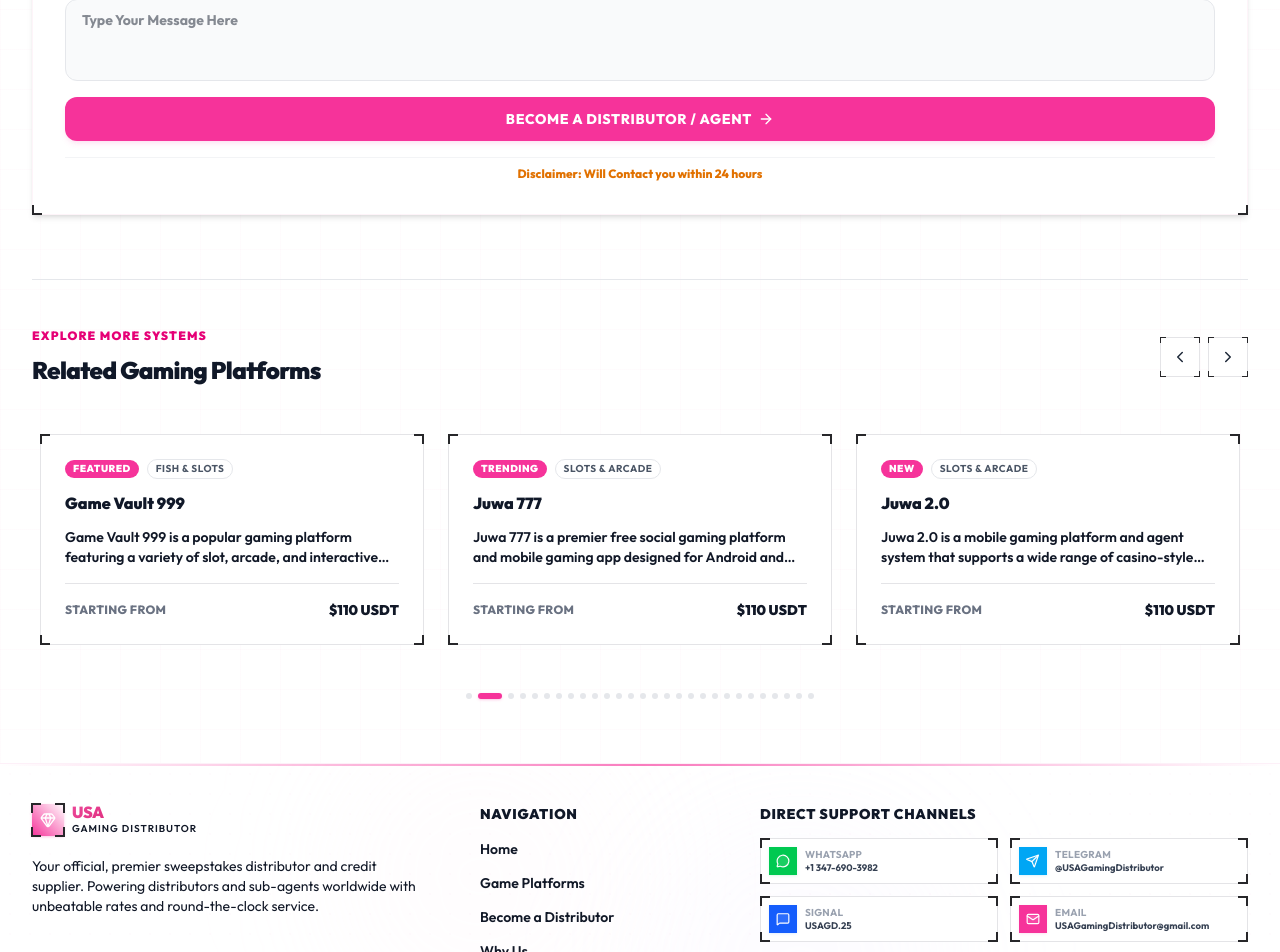
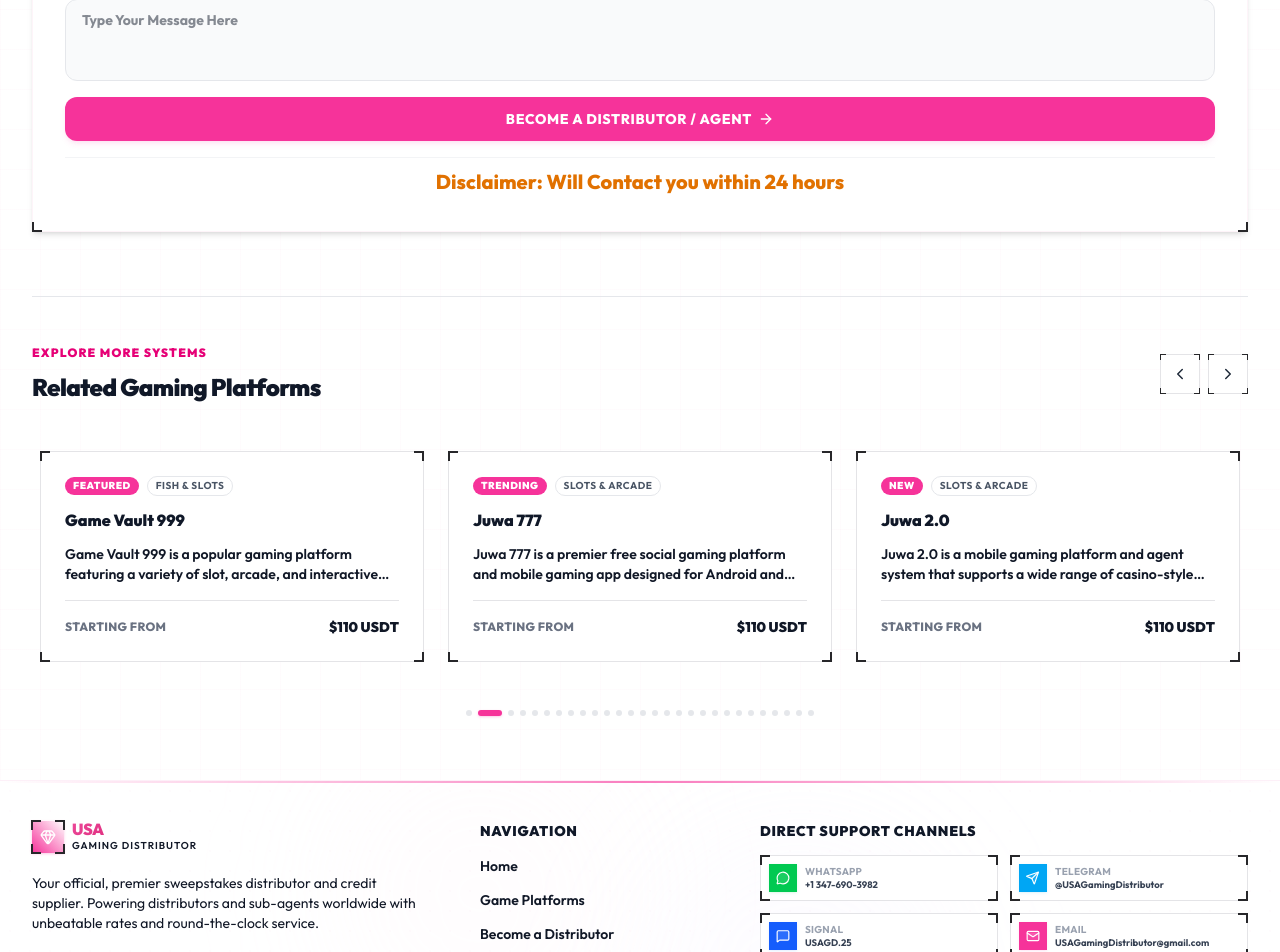
Before and after one commit to Umair-Amjad-Ali/game-vault, a Next.js app: page /game/big-winner in a window 1280 px wide. Shown: the part 911-1863 px from the top of the page. Built offline with nearby package versions, Linux system fonts and the light colour scheme; no server answers.

Commit message:
Font Updated

```diff
--- a/src/app/become-a-distributor/page.tsx
+++ b/src/app/become-a-distributor/page.tsx
@@ -603,7 +603,7 @@
                   </button>
 
                   {/* SDC Official Disclaimer - Exactly as screenshot */}
-                  <div className="pt-2 border-t border-gray-100 mt-4 text-[10px] text-amber-600 font-extrabold leading-relaxed text-center">
+                  <div className="pt-2 border-t border-gray-100 mt-4 text-[20px] text-amber-600 font-extrabold leading-relaxed text-center">
                     Disclaimer: Will Contact you within 24 hours
                   </div>
                 </form>
--- a/src/app/game/[id]/GameDetailClient.tsx
+++ b/src/app/game/[id]/GameDetailClient.tsx
@@ -600,7 +600,7 @@
                   </button>
 
                   {/* SDC Official Disclaimer - Exactly as screenshot */}
-                  <div className="pt-2 border-t border-gray-100 mt-4 text-[10px] text-amber-600 font-extrabold leading-relaxed text-center">
+                  <div className="pt-2 border-t border-gray-100 mt-4 text-[20px] text-amber-600 font-extrabold leading-relaxed text-center">
                     Disclaimer: Will Contact you within 24 hours
                   </div>
                 </form>
```
